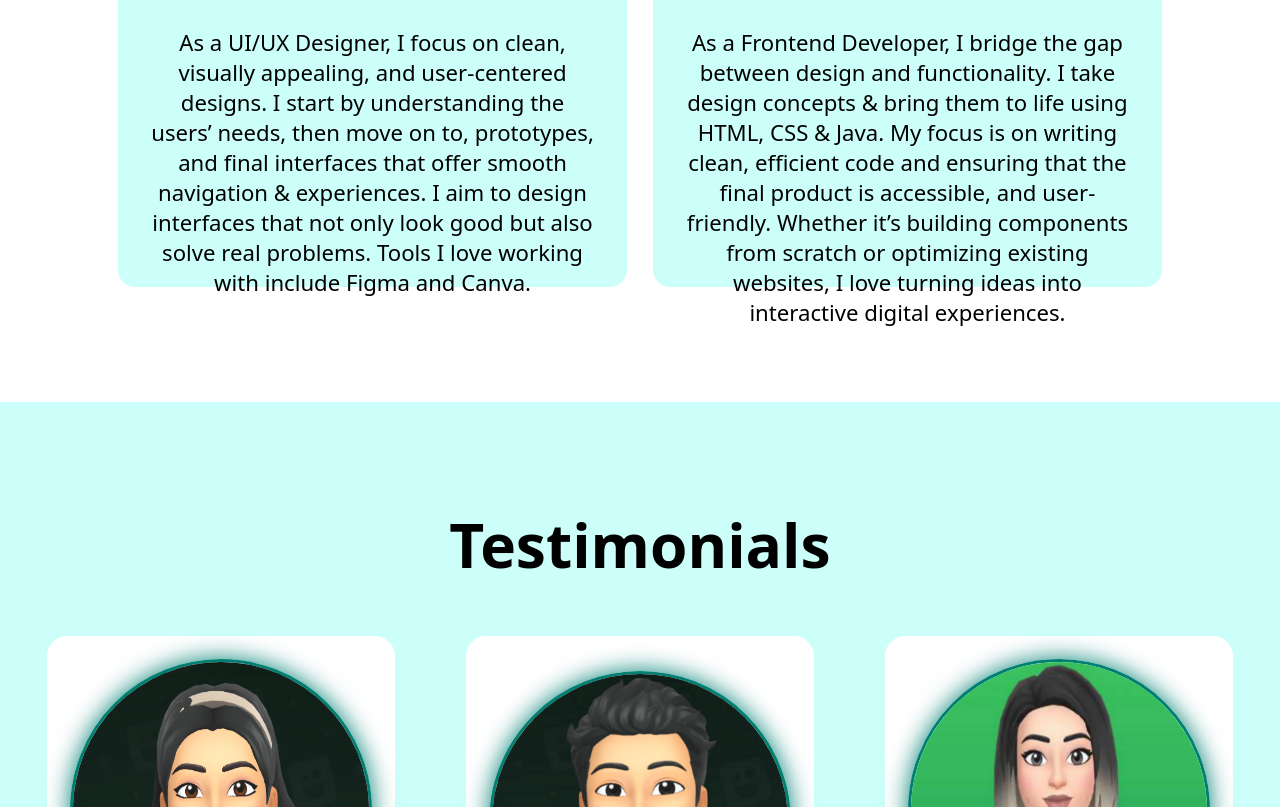
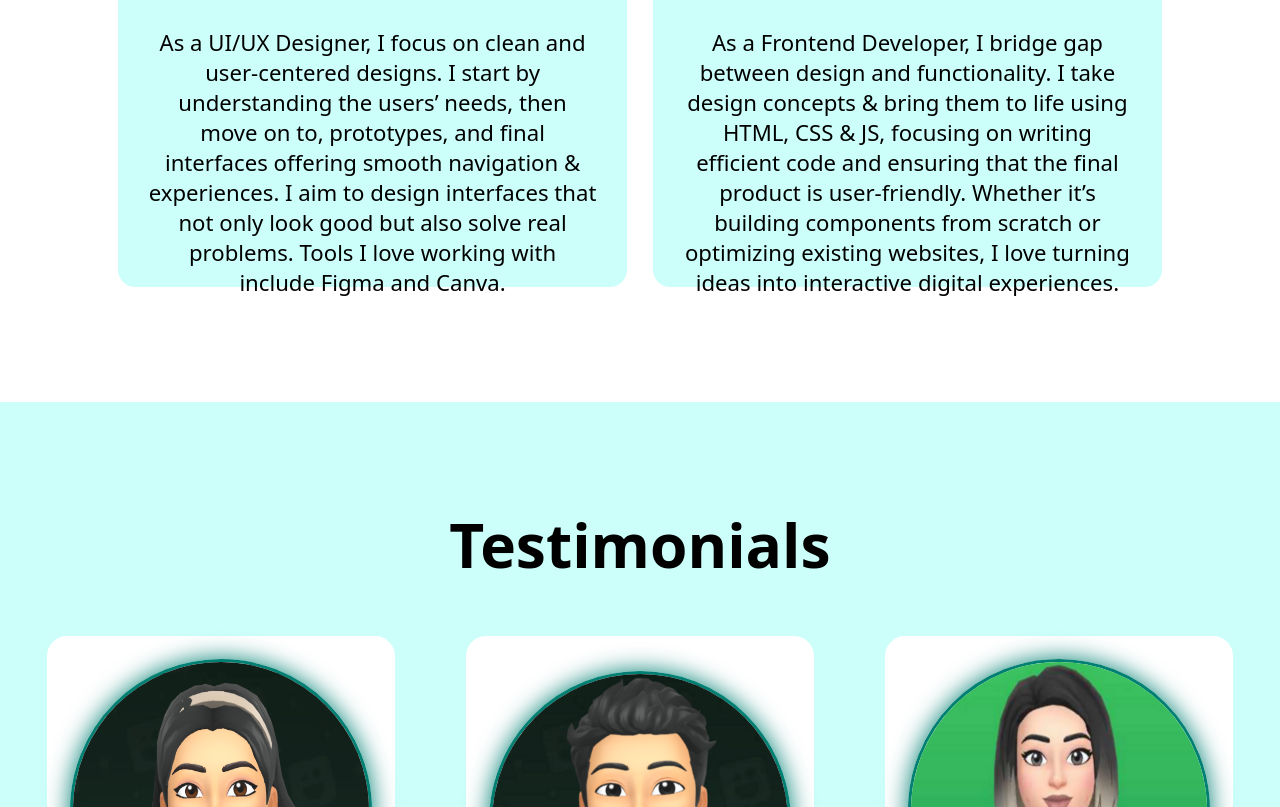
Before and after one commit to Aayusha62/Portfolio, a plain HTML site: page index.html in a window 1280 px wide. Shown: the part 1998-2805 px from the top of the page. Drawn offline with Linux system fonts and the light colour scheme.

```diff
--- a/index.html
+++ b/index.html
@@ -80,7 +80,7 @@
             <div class="services-box">
                 <i class="fa-brands fa-figma"></i>
                 <h3>UI/UX Designer</h3>
-                <p>As a UI/UX Designer, I focus on clean, visually appealing, and user-centered designs. I start by understanding the users’ needs, then move on to, prototypes, and final interfaces that offer smooth navigation & experiences.
+                <p>As a UI/UX Designer, I focus on clean and user-centered designs. I start by understanding the users’ needs, then move on to, prototypes, and final interfaces offering smooth navigation & experiences.
                     I aim to design interfaces that not only look good but also solve real problems. Tools I love working with include Figma and Canva.</p>
                 <!-- <a href="#" class="btn">
                     Read More
@@ -89,8 +89,8 @@
             <div class="services-box">
                 <i class="fa-solid fa-code"></i>
                 <h3>Frontend Developer</h3>
-                <p>As a Frontend Developer, I bridge the gap between design and functionality. I take design concepts & bring them to life using HTML, CSS & Java.
-                    My focus is on writing clean, efficient code and ensuring that the final product is accessible, and user-friendly.
+                <p>As a Frontend Developer, I bridge gap between design and functionality. I take design concepts & bring them to life using HTML, CSS & JS,
+                   focusing on writing efficient code and ensuring that the final product is user-friendly.
                 Whether it’s building components from scratch or optimizing existing websites, I love turning ideas into interactive digital experiences.</p>
                 <!-- <a href="#" class="btn"> Read More</a> -->
             </div>
```
